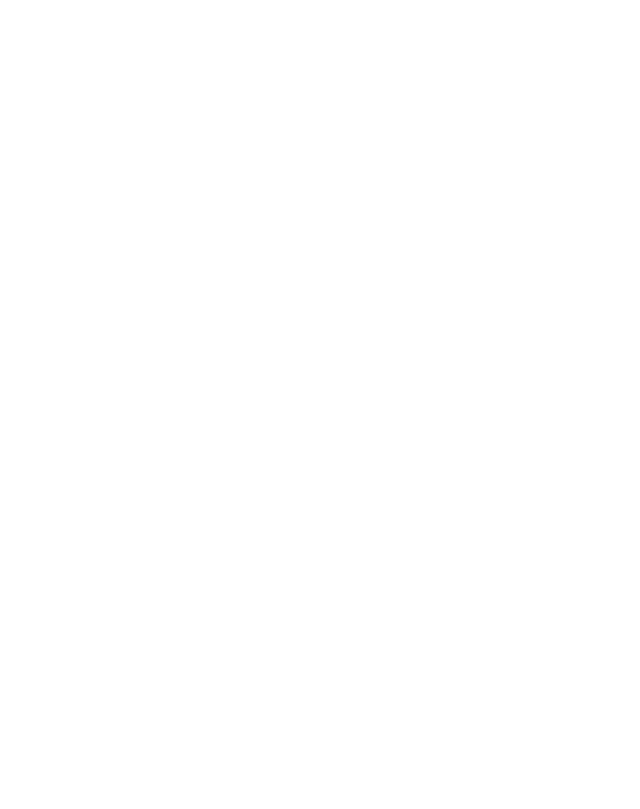
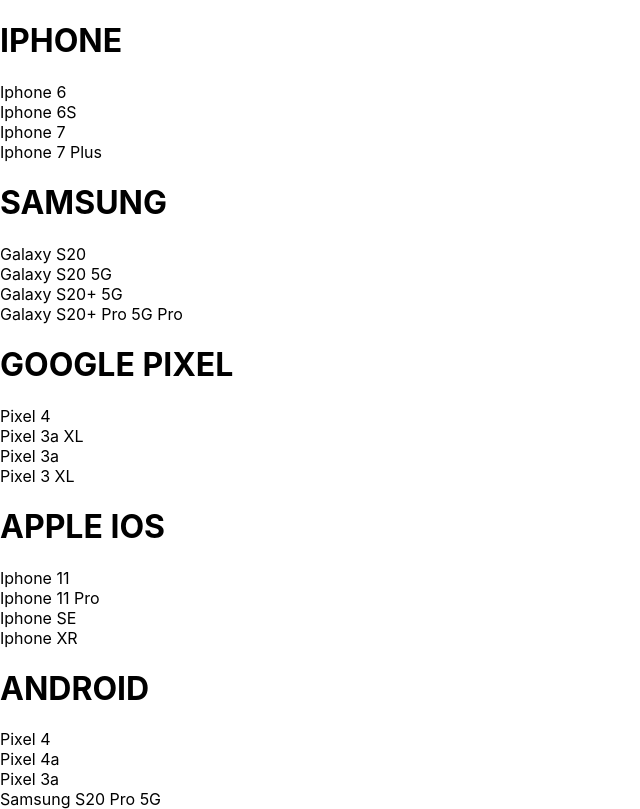
Before and after one commit to ladislavhrc219/eshop_prototype, a React (Create React App) app: page /shop in a window 1280 px wide. Shown: the whole page, without its empty margins (0-640 px from the left). Built offline with nearby package versions, Linux system fonts and the light colour scheme.

Commit message:
new dir name

```diff
--- a/src/App.js
+++ b/src/App.js
@@ -1,19 +1,25 @@
 import React from 'react';
 import './App.css';
 import HomePage from './pages/homepage/homepage.component.jsx';
-import {Route} from 'react-router-dom';
+import {Switch, Route} from 'react-router-dom';
 
-import Bloody from './bloody.component';
+// import CollectionPreview from './components/collection-preview/collection-preview.jsx';
+
+import ShopPage from './pages/shop/shop.component.jsx';
 
 
 function App() {
   return (
     <div className="App">
 
+    <Switch>
+
+        <Route exact path='/' component={HomePage} />
+        <Route path='/shop' component={ShopPage} />
 
 
-    <Route exact={true} path='/' component={HomePage} />
-    <Route  path='/bloody' component={Bloody} />
+    </Switch>
+
 
       {/* <HomePage /> */}
 
--- /dev/null
+++ b/src/components/collection-preview/collection-preview.jsx
@@ -0,0 +1,31 @@
+import React from 'react';
+import './collection-preview.scss';
+
+
+
+// need to figure out what we gnna pass in
+// wanna pass in the title in this example
+// also wanna .map() over an items array
+// you dnt know what to pass in the map?:
+// its jsut {launches.map(launch=( {launch.mission-name}))}
+
+const CollectionPreview =( {title, items}) => (
+    <div className="collection-preview">
+        <h1 className='title'> {title.toUpperCase()} </h1>
+        <div className="preview">
+        {
+            items
+            .filter((item, idx)=> idx < 4)
+            .map(item=>(
+                <div key={item.id}> {item.name} </div>
+            ))}
+
+        </div>
+    </div>
+
+
+
+)
+
+
+export default CollectionPreview;
--- a/src/components/directory/directory.component.jsx
+++ b/src/components/directory/directory.component.jsx
@@ -10,37 +10,37 @@ class Directory extends React.Component {
         this.state = {
             sections: [
                 {
-                  title: 'hats',
+                  title: 'Iphone',
                   imageUrl: 'https://i.ibb.co/cvpntL1/hats.png',
                   id: 1,
                   linkUrl: 'shop/hats'
                 },
                 {
-                  title: 'jackets',
+                  title: 'Samsung',
                   imageUrl: 'https://i.ibb.co/px2tCc3/jackets.png',
                   id: 2,
                   linkUrl: 'shop/jackets'
                 },
                 {
-                  title: 'sneakers',
+                  title: 'Pixel',
                   imageUrl: 'https://i.ibb.co/0jqHpnp/sneakers.png',
                   id: 3,
                   linkUrl: 'shop/sneakers'
                 },
                 {
-                  title: 'womens',
+                  title: 'Apple iOS',
                   imageUrl: 'https://i.ibb.co/GCCdy8t/womens.png',
                   size: 'large',
                   id: 4,
-                  // size:'large',
+
                   linkUrl: 'shop/womens'
                 },
                 {
-                  title: 'mens',
+                  title: 'Google Android',
                   imageUrl: 'https://i.ibb.co/R70vBrQ/men.png',
                   size: 'large',
                   id: 5,
-                  // size:'large',
+
                   linkUrl: 'shop/mens'
                 }]
         }
--- a/src/components/menu-item/menu-item.component.jsx
+++ b/src/components/menu-item/menu-item.component.jsx
@@ -10,7 +10,8 @@ const MenuItem = ({title, imageUrl, size, history, linkUrl, match  }) => (
     <div style={{
         backgroundImage: `url(${imageUrl})`
     }}
-    className={`${size} menu-item`} onclick={()=> history.push(`${match.url}${linkUrl}`)}>
+    className={`${size} menu-item`}
+    onclick={()=> history.push(`${match.url}${linkUrl}`)}>
         <div className="content">
             <h1 className="title">{title.toUpperCase() } </h1>
             <span className="subtitle">Shop Now</span>
--- /dev/null
+++ b/src/pages/shop/shop.component.jsx
@@ -0,0 +1,34 @@
+import React from 'react';
+
+import SHOP_DATA from './shop.data.js';
+import './shop.scss';
+
+import CollectionPreview from './../../components/collection-preview/collection-preview.jsx';
+
+
+// this component holds the state - so its class component
+//
+
+class ShopPage extends React.Component {
+    constructor(props) {
+        super(props);
+
+        this.state = {
+            collections: {
+                SHOP_DATA
+            }
+        }
+    }
+
+
+    render () {
+        // const {collections} = this.state;
+        return (<div className="shop-page">
+                {SHOP_DATA.map(({id, ...otherCollectionProps}) => (
+                        <CollectionPreview key={id} {...otherCollectionProps}/>
+                    ))}
+            </div>);
+    }
+}
+
+export default ShopPage;
--- /dev/null
+++ b/src/pages/shop/shop.data.js
@@ -0,0 +1,250 @@
+
+const SHOP_DATA = [
+    {
+      id: 1,
+      title: 'Iphone',
+      routeName: 'iphone',
+      items: [
+        {
+          id: 1,
+          name: 'Iphone 6',
+          imageUrl: 'https://pngimg.com/uploads/iphone/iphone_PNG5723.png',
+          price: 499
+        },
+        {
+          id: 2,
+          name: 'Iphone 6S',
+          imageUrl: 'https://pngimg.com/uploads/iphone/iphone_PNG5723.png',
+          price: 549
+        },
+        {
+          id: 3,
+          name: 'Iphone 7',
+          imageUrl: 'https://pngimg.com/uploads/iphone/iphone_PNG5723.png',
+          price: 699
+        },
+        {
+          id: 4,
+          name: 'Iphone 7 Plus',
+          imageUrl: 'https://pngimg.com/uploads/iphone/iphone_PNG5723.png',
+          price: 749
+        },
+        {
+          id: 5,
+          name: 'Iphone 8',
+          imageUrl: 'https://pngimg.com/uploads/iphone/iphone_PNG5723.png',
+          price: 799
+        },
+        {
+          id: 6,
+          name: 'Iphone 8 Plus',
+          imageUrl: 'https://pngimg.com/uploads/iphone/iphone_PNG5723.png',
+          price: 849
+        },
+        {
+          id: 7,
+          name: 'Iphone SE',
+          imageUrl: 'https://pngimg.com/uploads/iphone/iphone_PNG5723.png',
+          price: 399
+        },
+        {
+          id: 8,
+          name: 'Iphone XR',
+          imageUrl: 'https://png.pngtree.com/png-clipart/20190516/original/pngtree-iphonexsmaxgold-png-image_3627549.jpg',
+          price: 799
+        },
+        {
+          id: 9,
+          name: 'Iphone 11',
+          imageUrl: 'https://pngimg.com/uploads/iphone_11/iphone_11_PNG37.png',
+          price: 969
+        }
+      ]
+    },
+    {
+      id: 2,
+      title: 'Samsung',
+      routeName: 'samsung',
+      items: [
+        {
+          id: 10,
+          name: 'Galaxy S20',
+          imageUrl: 'https://krispitech.com/wp-content/uploads/2020/02/s20-4-Copy-3.png',
+          price: 220
+        },
+        {
+          id: 11,
+          name: 'Galaxy S20 5G',
+          imageUrl: 'https://krispitech.com/wp-content/uploads/2020/02/s20-4-Copy-3.png',
+          price: 280
+        },
+        {
+          id: 12,
+          name: 'Galaxy S20+ 5G',
+          imageUrl: 'https://krispitech.com/wp-content/uploads/2020/02/s20-4-Copy-3.png',
+          price: 110
+        },
+        {
+          id: 13,
+          name: 'Galaxy S20+ Pro 5G Pro',
+          imageUrl: 'https://krispitech.com/wp-content/uploads/2020/02/s20-4-Copy-3.png',
+          price: 160
+        },
+        {
+          id: 14,
+          name: 'Samsung Galaxy A90',
+          imageUrl: 'https://www.pngitem.com/pimgs/m/274-2744015_samsung-galaxy-a70-coming-to-us-samsung-a70.png',
+          price: 899
+        },
+        {
+          id: 15,
+          name: 'Samsung Galaxy A70',
+          imageUrl: 'https://www.pngitem.com/pimgs/m/274-2744015_samsung-galaxy-a70-coming-to-us-samsung-a70.png',
+          price: 699
+        },
+        {
+          id: 16,
+          name: 'Samsung Galaxy A50',
+          imageUrl: 'https://www.pngitem.com/pimgs/m/274-2744015_samsung-galaxy-a70-coming-to-us-samsung-a70.png',
+          price: 499
+        },
+        {
+          id: 17,
+          name: 'Samsung Galaxy A30',
+          imageUrl: 'https://stg-images.samsung.com/is/image/samsung/pk-galaxy-a30-a305-sm-a305fzwfpak-frontwhite-thumb-152051809',
+          price: 299
+        }
+      ]
+    },
+    {
+      id: 3,
+      title: 'Google Pixel',
+      routeName: 'googlepixel',
+      items: [
+        {
+          id: 18,
+          name: 'Pixel 4',
+          imageUrl: 'https://www.androidred.com/wp-content/uploads/2019/05/pixel-3a-revealed-entirely-before-google-says-it-exists-525923-2.png',
+          price: 699
+        },
+        {
+          id: 19,
+          name: 'Pixel 3a XL',
+          imageUrl: 'https://www.androidred.com/wp-content/uploads/2019/05/pixel-3a-revealed-entirely-before-google-says-it-exists-525923-2.png',
+          price: 499
+        },
+        {
+          id: 20,
+          name: 'Pixel 3a',
+          imageUrl: 'https://www.androidred.com/wp-content/uploads/2019/05/pixel-3a-revealed-entirely-before-google-says-it-exists-525923-2.png',
+          price: 399
+        },
+        {
+          id: 21,
+          name: 'Pixel 3 XL',
+          imageUrl: 'https://www.androidred.com/wp-content/uploads/2019/05/pixel-3a-revealed-entirely-before-google-says-it-exists-525923-2.png',
+          price: 285
+        },
+        {
+          id: 22,
+          name: 'Pixel 3',
+          imageUrl: 'https://www.androidred.com/wp-content/uploads/2019/05/pixel-3a-revealed-entirely-before-google-says-it-exists-525923-2.png',
+          price: 185
+        }
+      ]
+    },
+    {
+      id: 4,
+      title: 'Apple iOS',
+      routeName: 'appleios',
+      items: [
+        {
+          id: 23,
+          name: 'Iphone 11 ',
+          imageUrl: 'https://pngimg.com/uploads/iphone_11/iphone_11_PNG33.png',
+          price: 25
+        },
+        {
+          id: 24,
+          name: 'Iphone 11 Pro',
+          imageUrl: 'https://pngimg.com/uploads/iphone_11/iphone_11_PNG39.png',
+          price: 20
+        },
+        {
+          id: 25,
+          name: 'Iphone SE ',
+          imageUrl: 'https://pngimg.com/uploads/iphone/iphone_PNG5723.png',
+          price: 80
+        },
+        {
+          id: 26,
+          name: 'Iphone XR ',
+          imageUrl: 'https://png.pngtree.com/png-clipart/20190516/original/pngtree-iphonexsmaxgold-png-image_3627549.jpg',
+          price: 80
+        },
+        {
+          id: 27,
+          name: 'Iphone X',
+          imageUrl: 'https://png.pngtree.com/png-clipart/20190516/original/pngtree-iphonexsmaxgold-png-image_3627549.jpg',
+          price: 45
+        },
+        {
+          id: 28,
+          name: 'Iphone 8',
+          imageUrl: 'https://pngimg.com/uploads/iphone/iphone_PNG5723.png',
+          price: 135
+        },
+        {
+          id: 29,
+          name: 'Iphone 7',
+          imageUrl: 'https://pngimg.com/uploads/iphone/iphone_PNG5723.png',
+          price: 20
+        }
+      ]
+    },
+    {
+      id: 5,
+      title: 'Android',
+      routeName: 'android',
+      items: [
+        {
+          id: 30,
+          name: 'Pixel 4',
+          imageUrl: 'https://www.androidred.com/wp-content/uploads/2019/05/pixel-3a-revealed-entirely-before-google-says-it-exists-525923-2.png',
+          price: 325
+        },
+        {
+          id: 31,
+          name: 'Pixel 4a',
+          imageUrl: 'https://www.androidred.com/wp-content/uploads/2019/05/pixel-3a-revealed-entirely-before-google-says-it-exists-525923-2.png',
+          price: 20
+        },
+        {
+          id: 32,
+          name: 'Pixel 3a',
+          imageUrl: 'https://www.androidred.com/wp-content/uploads/2019/05/pixel-3a-revealed-entirely-before-google-says-it-exists-525923-2.png',
+          price: 25
+        },
+        {
+          id: 33,
+          name: 'Samsung S20 Pro 5G',
+          imageUrl: 'https://krispitech.com/wp-content/uploads/2020/02/s20-4-Copy-3.png',
+          price: 25
+        },
+        {
+          id: 34,
+          name: 'Samsung S20',
+          imageUrl: 'https://krispitech.com/wp-content/uploads/2020/02/s20-4-Copy-3.png',
+          price: 40
+        },
+        {
+          id: 35,
+          name: 'Samsung S10',
+          imageUrl: 'https://krispitech.com/wp-content/uploads/2020/02/s20-4-Copy-3.png',
+          price: 25
+        }
+      ]
+    }
+  ];
+
+export default SHOP_DATA;
```
Also changed, not shown: src/components/collection-preview/collection-preview.scss (added), src/pages/shop/shop.scss (added).
